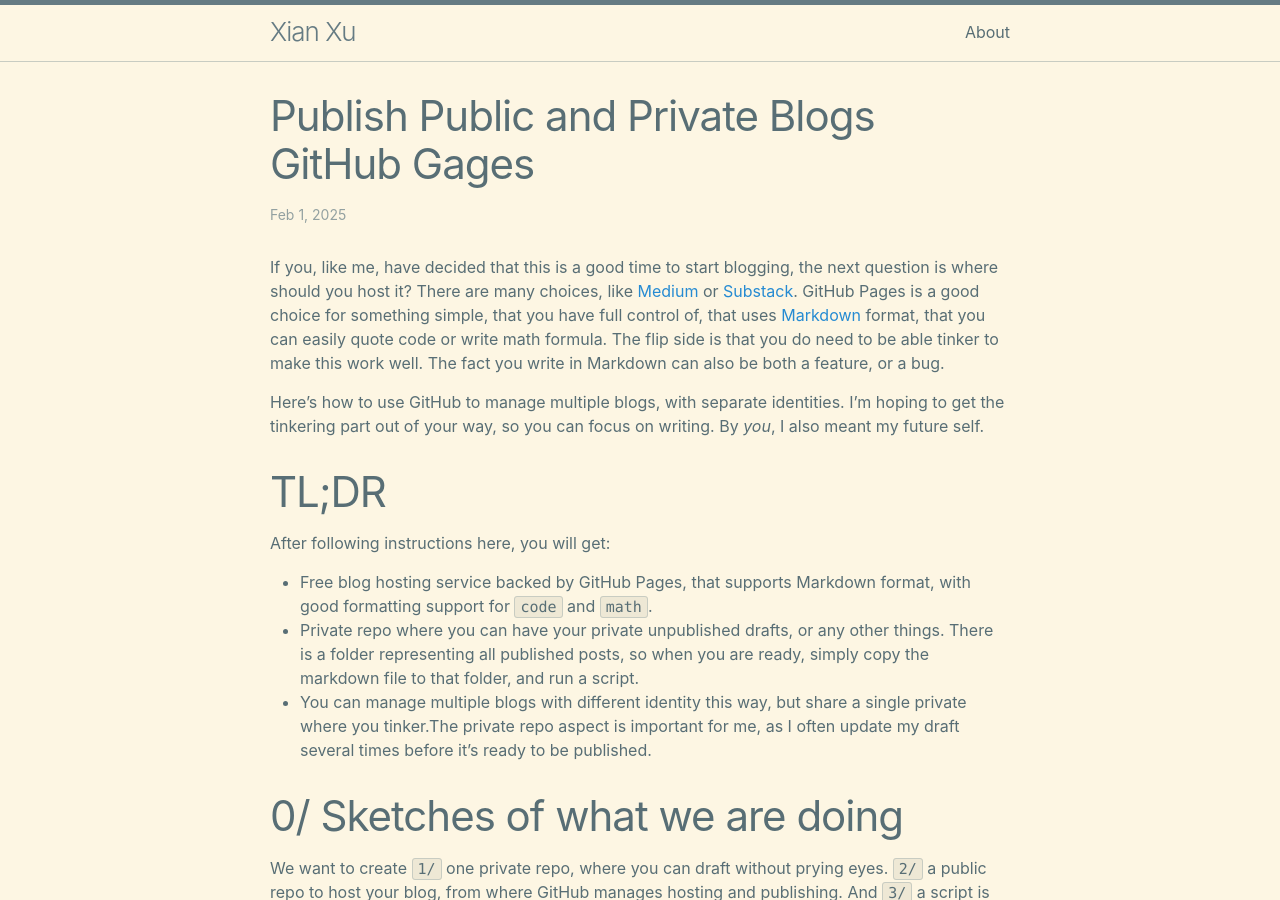
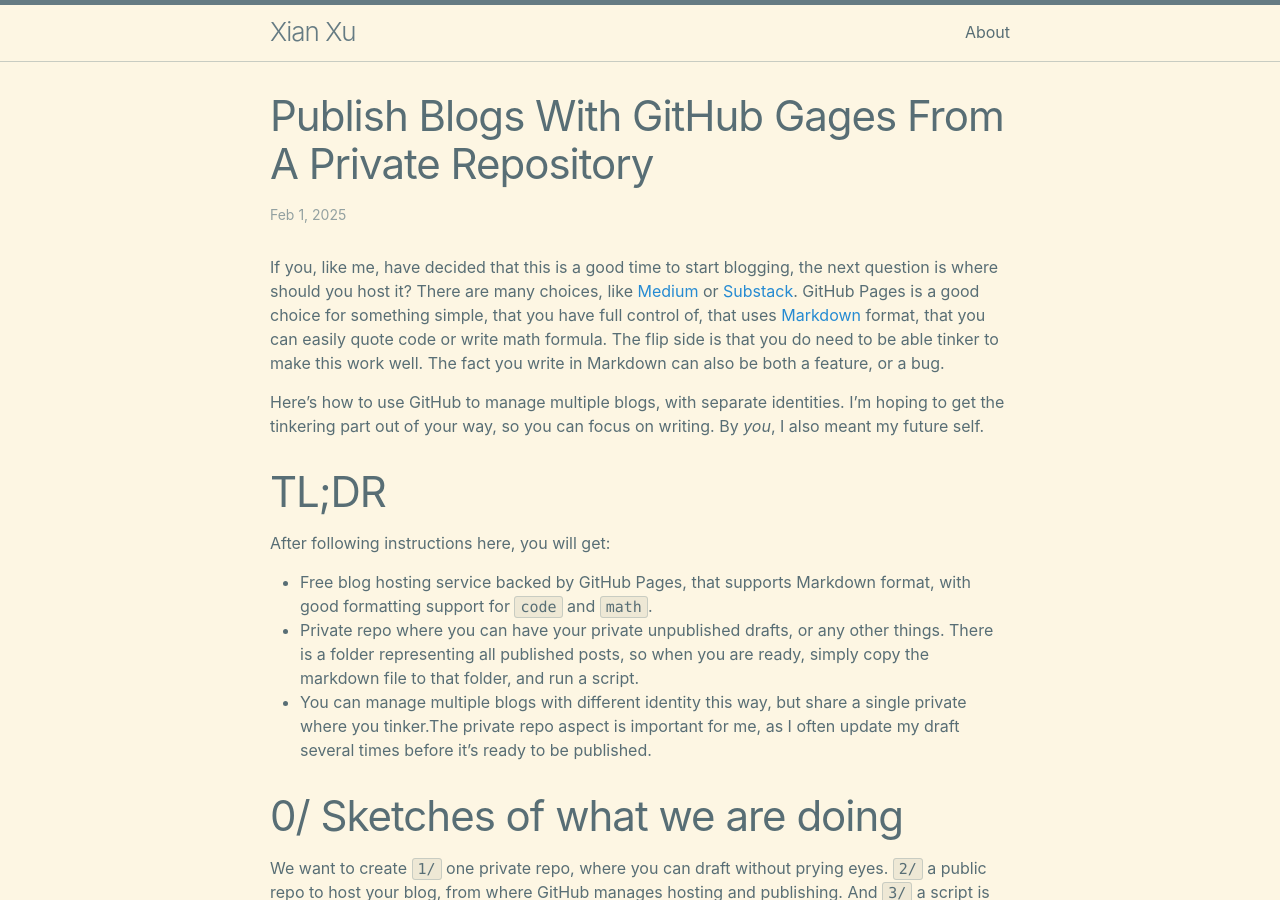
Before and after one commit to xianxu/xianxu.github.io, a Jekyll site: the page built from _posts/2025-02-01-github.io.markdown, in a window 1280 px wide and 900 px high. Built offline with Jekyll 4.4.1, drawn with Linux system fonts in a browser that asks for light colours; comment, search, counter and statistics services are not loaded.

Commit message:
Sync latest _posts from private repo

```diff
--- a/_posts/2025-02-01-github.io.markdown
+++ b/_posts/2025-02-01-github.io.markdown
@@ -1,6 +1,6 @@
 ---
 layout: post
-title:  "Publish Public and Private Blogs GitHub Gages"
+title:  "Publish Blogs With GitHub Gages From A Private Repository"
 date:   2025-02-01
 categories: blog
 comments: true
```
